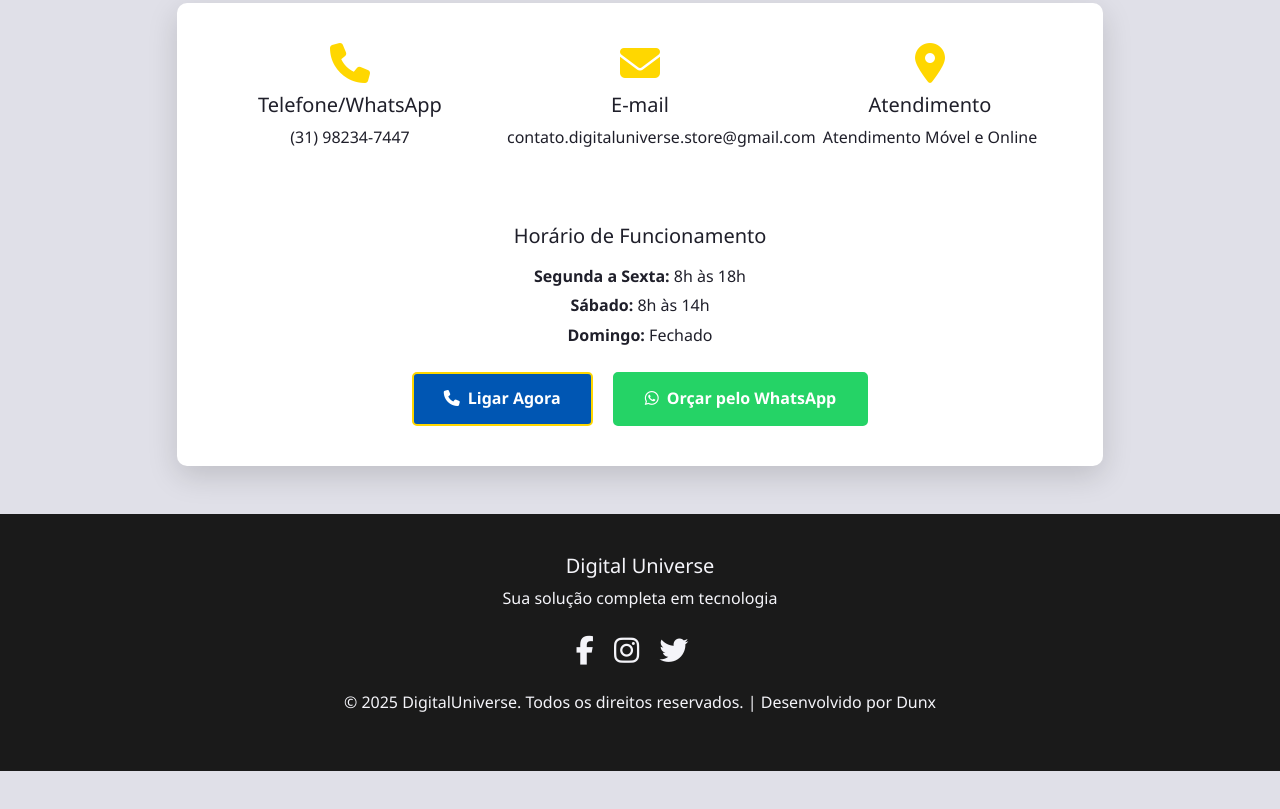
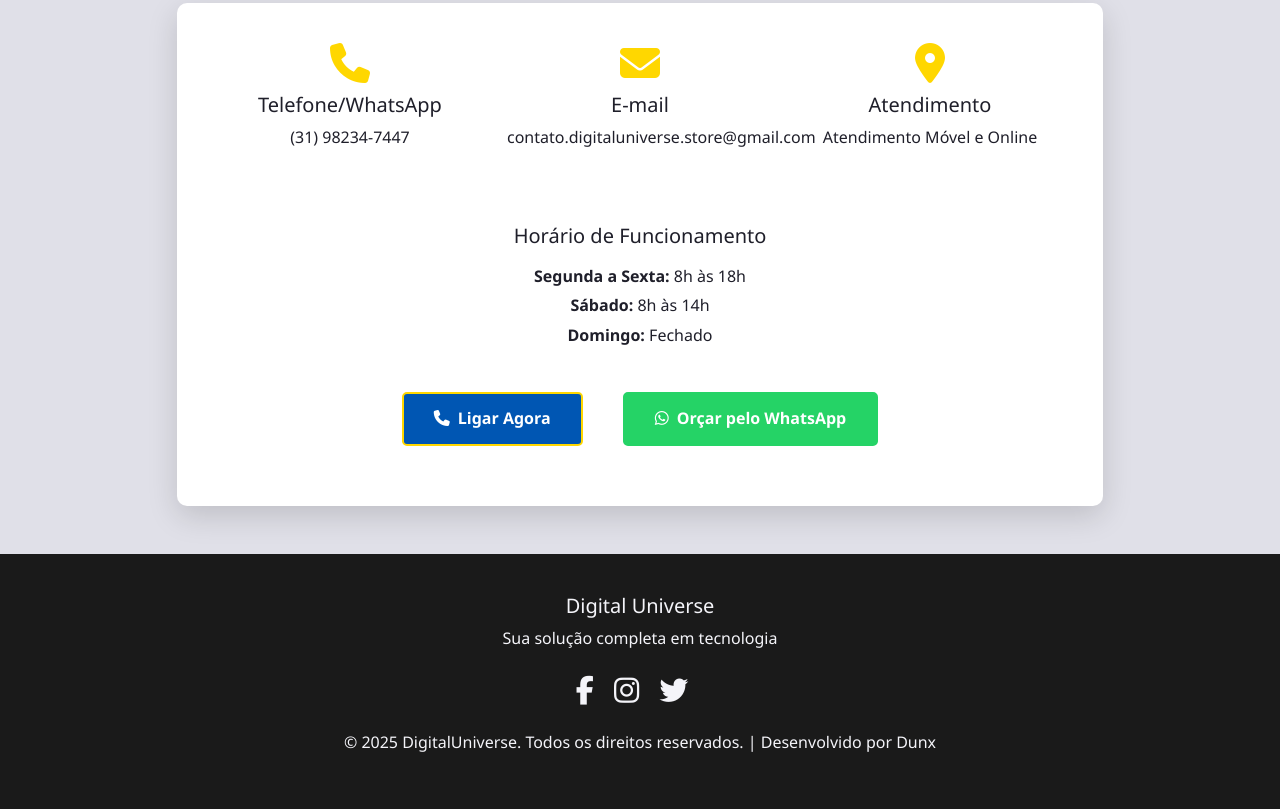
Before and after one commit to Nukaus/nukaus.github.io, a plain HTML site: page index.html in a window 1280 px wide. Shown: the part 2607-3416 px from the top of the page. Before the commit the page ends 3378 px from the top, so only its background shows below. Drawn offline with nearby package versions, Linux system fonts and the light colour scheme.

Commit message:
Update style.css

```diff
--- a/css/style.css
+++ b/css/style.css
@@ -233,6 +233,10 @@ body {
     color: var(--text-color-dark);
 }
 
+.mt-4 a{
+    margin: 20px;
+}
+
 .footer {
     background: var(--dark-color);
     color: var(--text-color-light);
```
